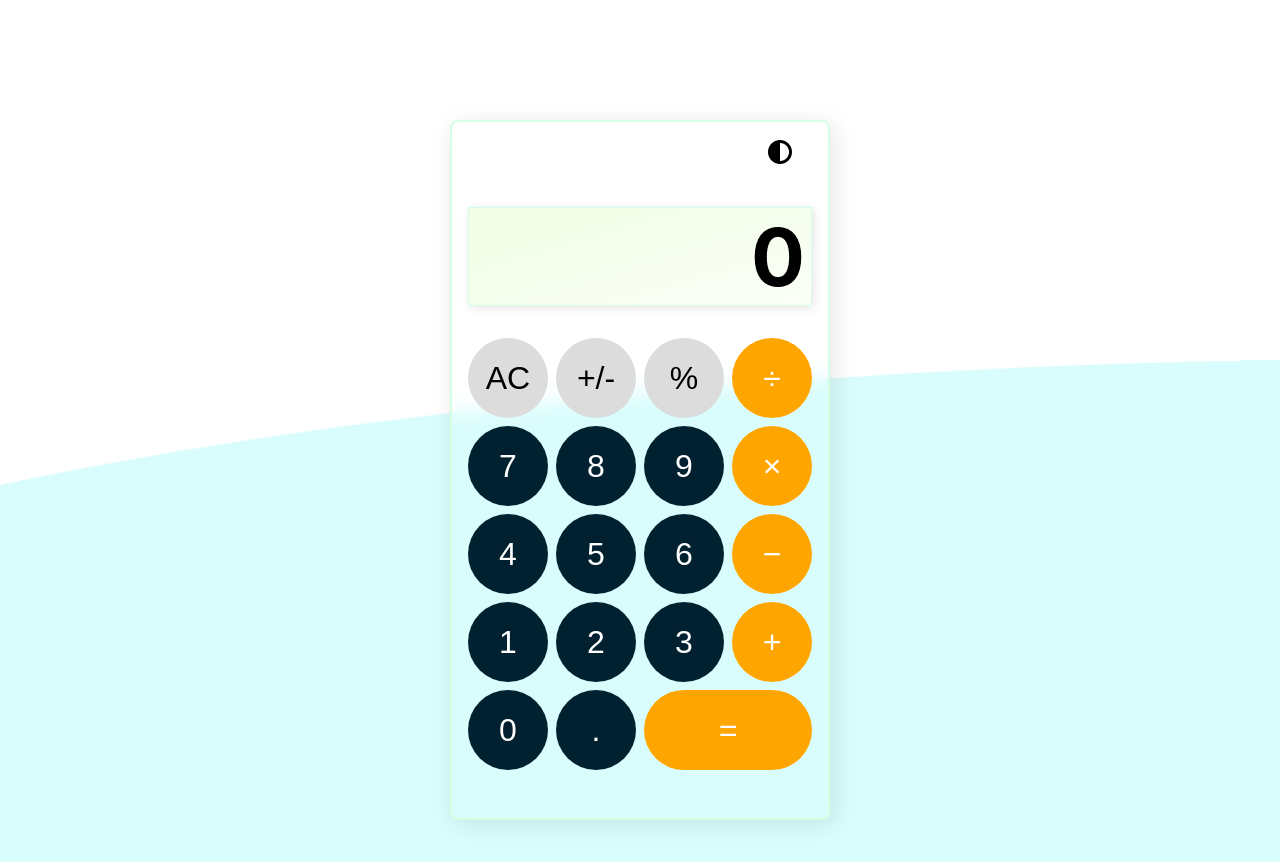
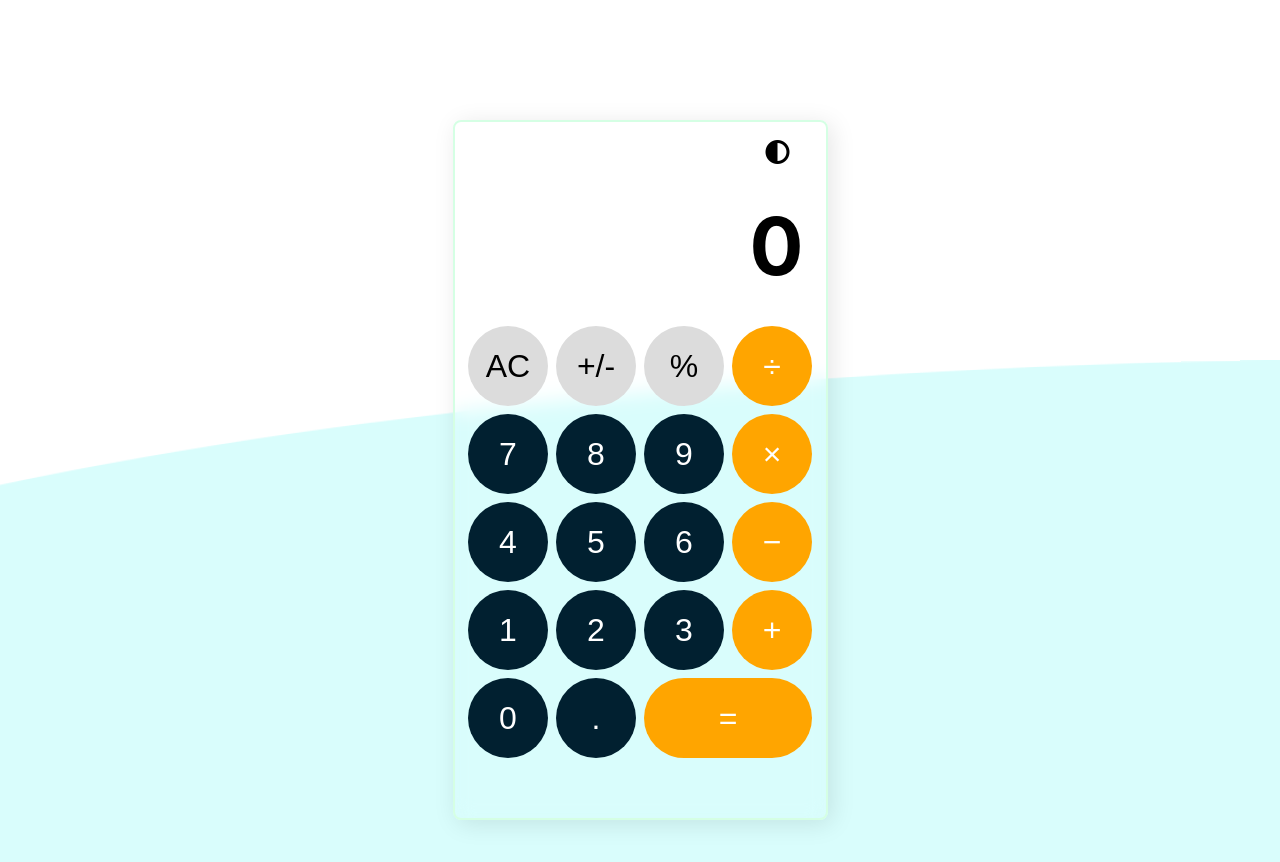
Before and after one commit to Kristian-kodehode/calculator-v3, a React (Vite) app: page / in a window 1280 px wide. Shown: the top 862 px of the page. Built offline with nearby package versions, Linux system fonts and the light colour scheme.

Commit message:
theme update

```diff
--- a/src/Calculator.jsx
+++ b/src/Calculator.jsx
@@ -114,7 +114,7 @@ const Calculator = () => {
               ÷
             </button>
           </div>
-          <div className="row">
+          <div className="row ">
             <button onClick={() => inputDigit("7")}>7</button>
             <button onClick={() => inputDigit("8")}>8</button>
             <button onClick={() => inputDigit("9")}>9</button>
--- a/src/index.css
+++ b/src/index.css
@@ -57,8 +57,8 @@ code {
 }
 
 .calculator {
-  max-width: 400px;
-  max-height: 800px;
+  width: 375px;
+  height: 700px;
   padding: 16px 16px 48px 16px;
   display: flex;
   flex-direction: column;
@@ -69,24 +69,28 @@ code {
 .darkmode {
   background-color: #012030;
   color: #dafdba;
-  border: 1px solid white;
+  border: 1px solid #dafdba;
+}
+.darkmode:hover {
+  background-color: #012030;
 }
 
 .display {
-  border: 1px solid #d5ffe4;
+  /* border: 1px solid #d5ffe4;
   background: linear-gradient(
     to right bottom,
     hsla(91, 94%, 86%, 0.4),
     hsla(91, 94%, 86%, 0.1)
-  );
-  box-shadow: 2px 2px 10px rgba(0, 0, 0, 0.1);
+  ); */
+  /* box-shadow: 2px 2px 10px rgba(0, 0, 0, 0.1); */
   width: 100%;
   font-size: 80px;
   padding-right: 6px;
   font-weight: bold;
-  margin: 40px 8px 32px;
+  margin: 30px 8px 32px;
   text-align: end;
-  height: 100%;
+  /* height: 100%; */
+  overflow: hidden;
 }
 
 .keypad {
@@ -111,7 +115,8 @@ button {
   cursor: pointer;
 }
 button:hover {
-  border: 1px solid rgba(255, 255, 255, 0.9);
+  /* border: 1px solid rgba(255, 255, 255, 0.9); */
+  border: 1px solid #dafdba;
 }
 button:active {
   background-color: aliceblue;
```
Also changed, not shown: src/App.jsx (+0 -13 lines).
